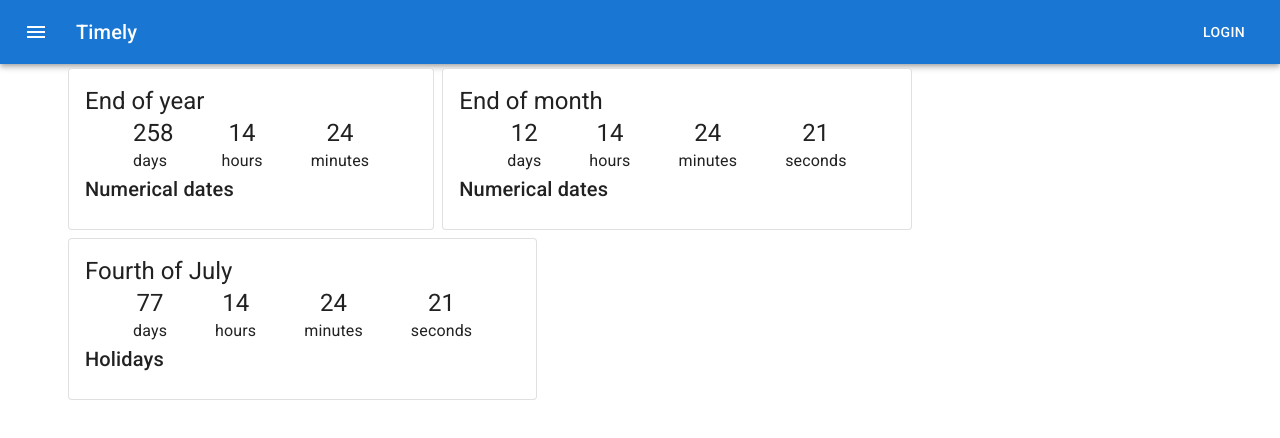
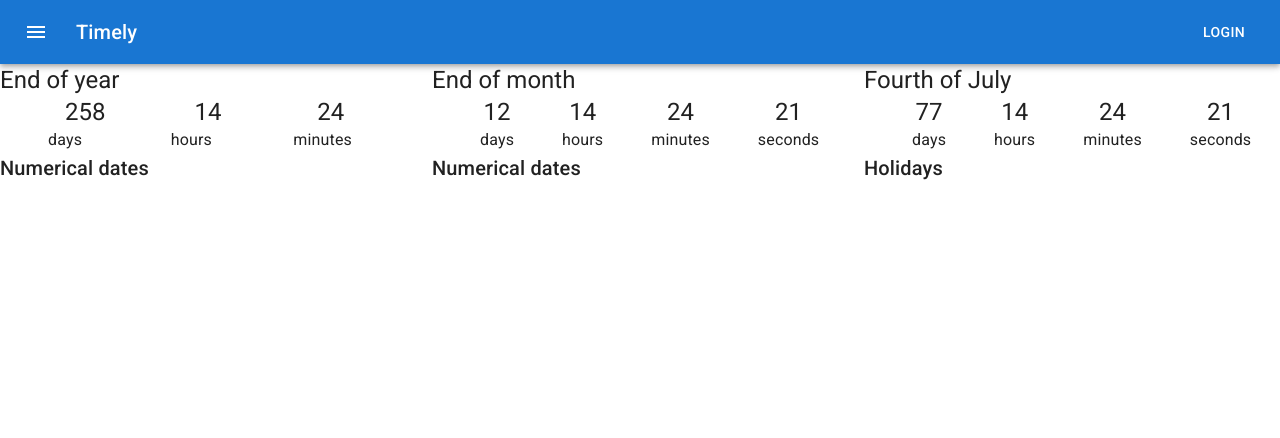
Before and after one commit to sirkoik/Timely, a React (Create React App) app: page / in a window 1280 px wide. Shown: the top 438 px of the page. Built offline with nearby package versions, Linux system fonts and the light colour scheme.

Commit message:
change to grid layout

```diff
--- a/src/App.tsx
+++ b/src/App.tsx
@@ -1,11 +1,11 @@
 import CssBaseline from '@mui/material/CssBaseline'; // Material UI CSS baseline for better compatibility
-import Container from '@mui/material/Container';
 
 // import logo from './logo.svg';
 // import './App.css';
 import Timer from './components/Timer';
 import Header from './components/UI/Header';
 import timers from './shared/timers';
+import Grid from '@mui/material/Grid';
 
 function App() {
   return (
@@ -15,8 +15,9 @@ function App() {
       <Header />
 
       <main>
-        <Container>
+        <Grid container spacing={2} sx={{ justifyContent: 'center' }}>
           {timers.map((timer, index) => (
+            <Grid item xs={6} md={3} lg={4}>
               <Timer
                 name={timer.name}
                 t1={timer.date}
@@ -24,8 +25,9 @@ function App() {
                 key={index}
                 config={timer.config}
               />
+            </Grid>
           ))}
-        </Container>
+        </Grid>
       </main>
     </>
   );
--- a/src/components/Timer.tsx
+++ b/src/components/Timer.tsx
@@ -49,11 +49,7 @@ const Timer = ({
   }, []);
 
   return (
-    <Card
-      sx={{ display: 'inline-flex', justifyContent: 'center', m: 0.5 }}
-      variant="outlined"
-    >
-      <CardContent>
+    <>
       <Typography variant="h5">{name}</Typography>
       <Container sx={{ display: 'flex', justifyContent: 'space-evenly' }}>
         {timerValue.arr.map((item) => (
@@ -66,8 +62,7 @@ const Timer = ({
         ))}
       </Container>
       <Typography variant="h6">{category}</Typography>
-      </CardContent>
-    </Card>
+    </>
   );
 };
 
```
Lines whose indentation alone changed are shown as unchanged.
